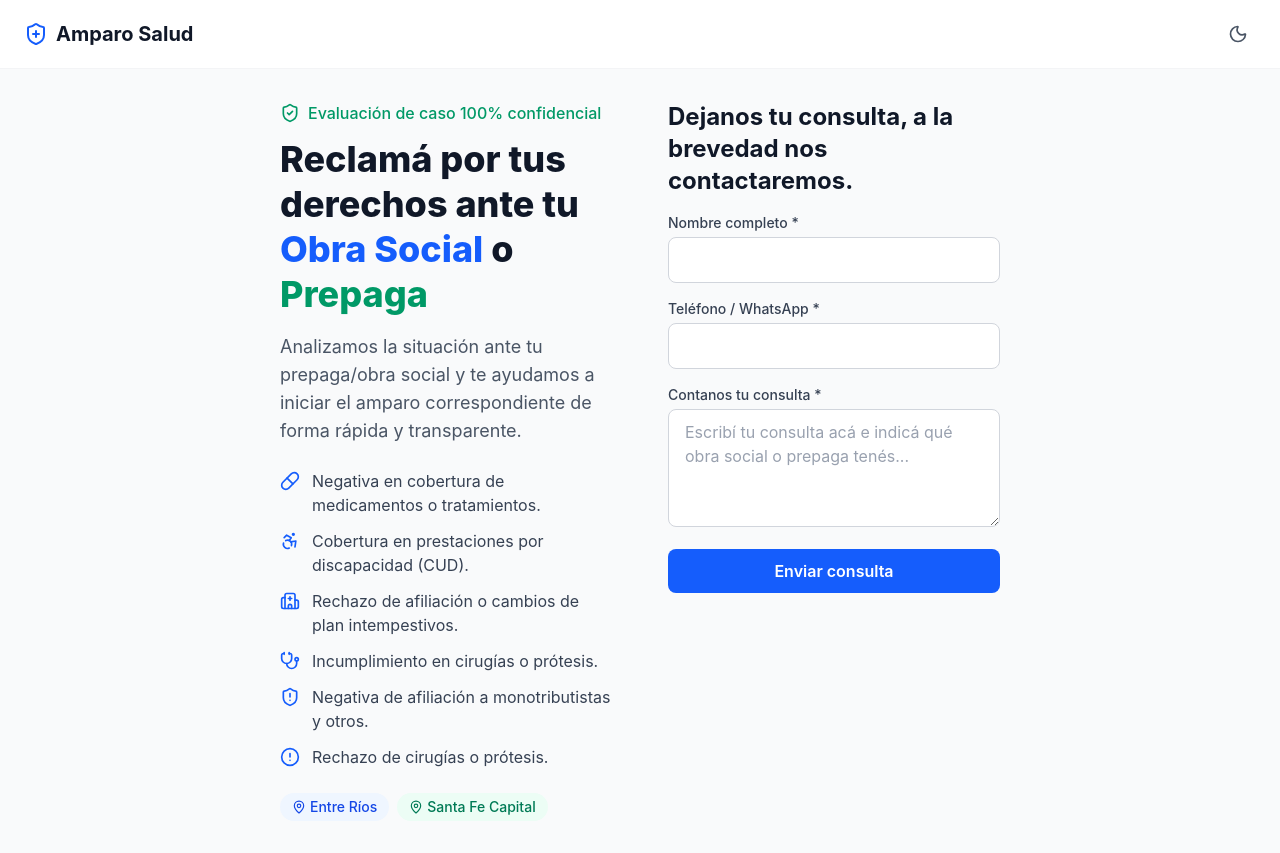
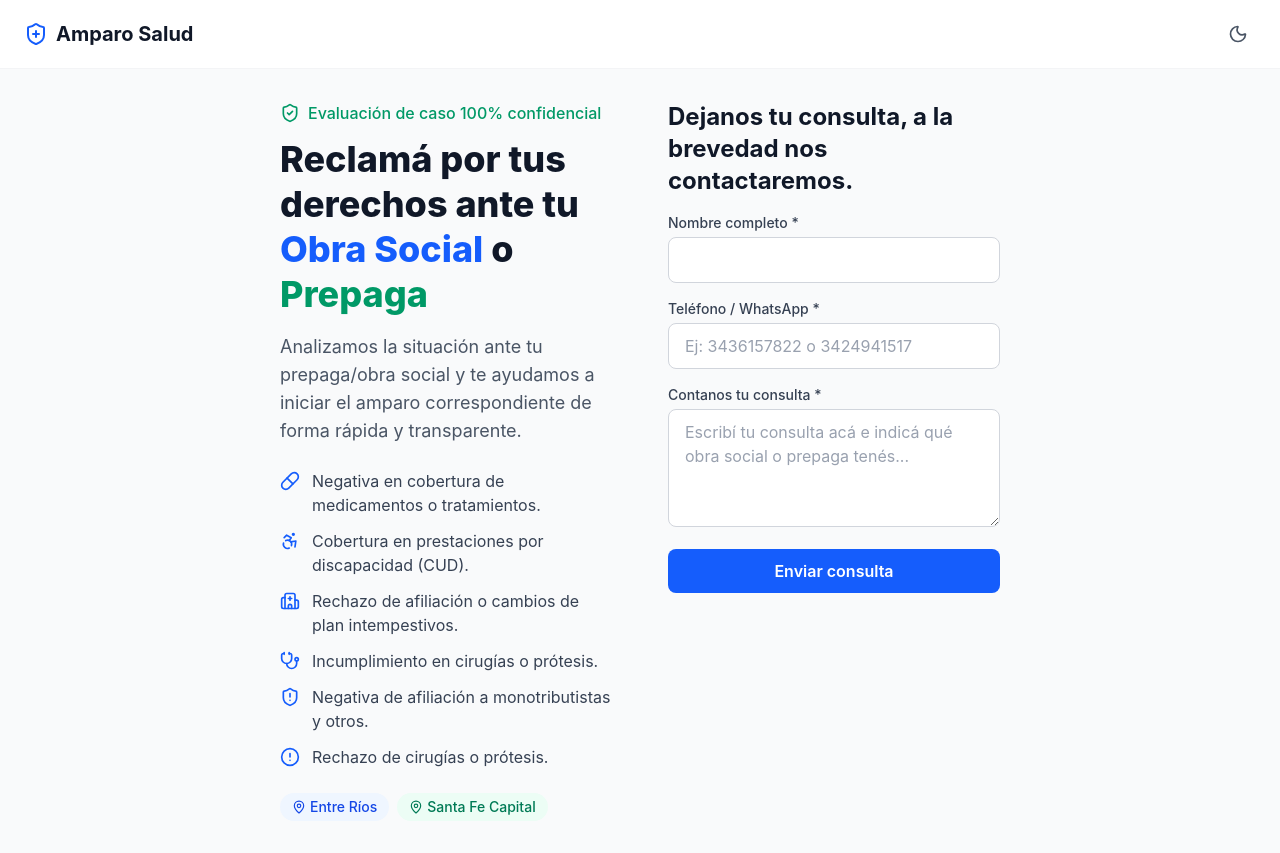
Before and after one commit to Mati69lbt/Amparos.salud, a React (Vite) app: page / in a window 1280 px wide. Built offline with nearby package versions, Linux system fonts and the light colour scheme; no server answers.

Commit message:
Añadir un placeholder al campo de teléfono en el formulario de contacto para mejorar la usabilidad.

```diff
--- a/src/components/ContactForm.jsx
+++ b/src/components/ContactForm.jsx
@@ -106,6 +106,7 @@ const ContactForm = () => {
             onChange={handleChange}
             className={inputClass}
             disabled={isSending}
+            placeholder="Ej: 3436157822 o 3424941517"
             required
           />
         </div>
```
